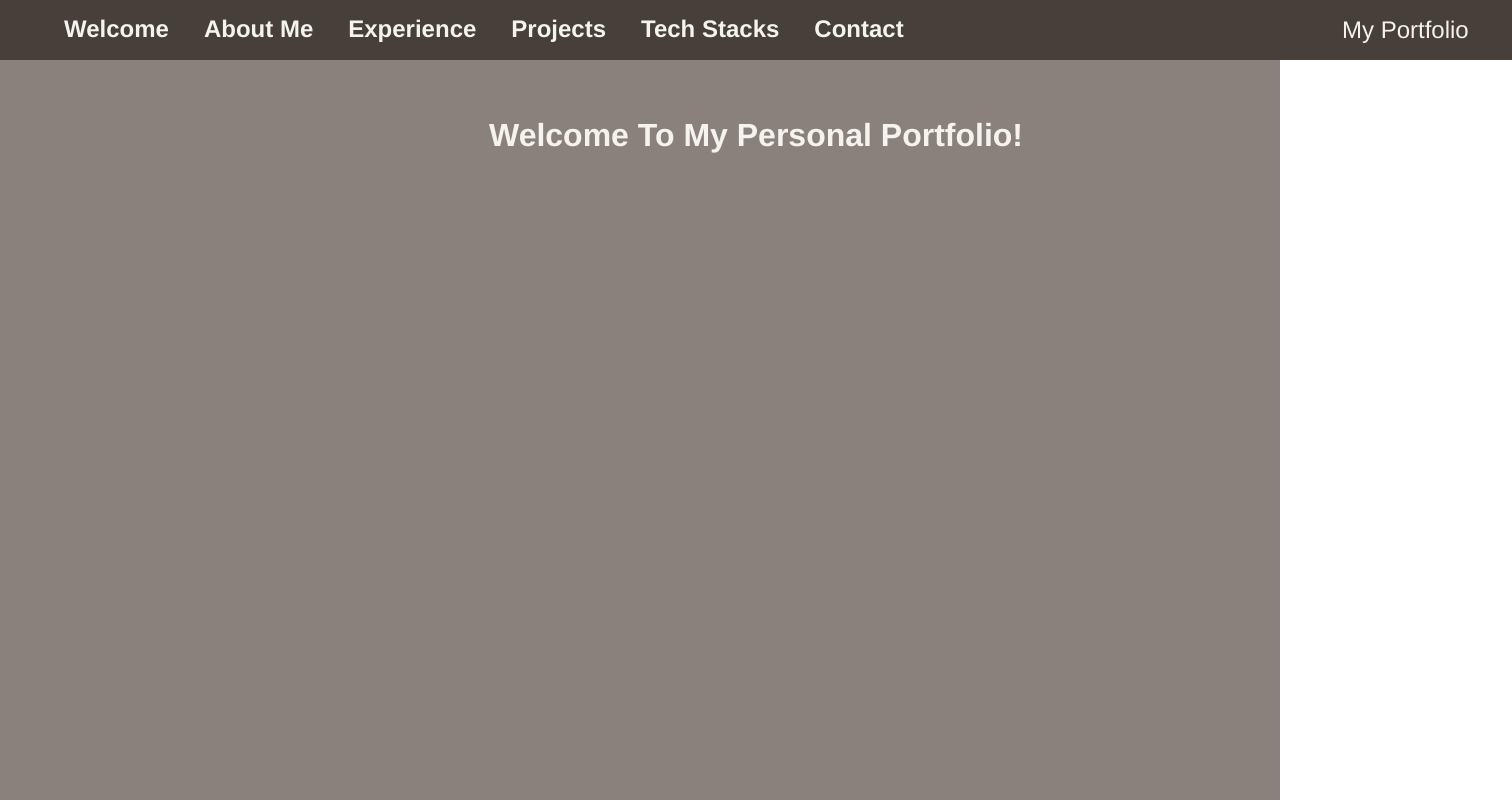
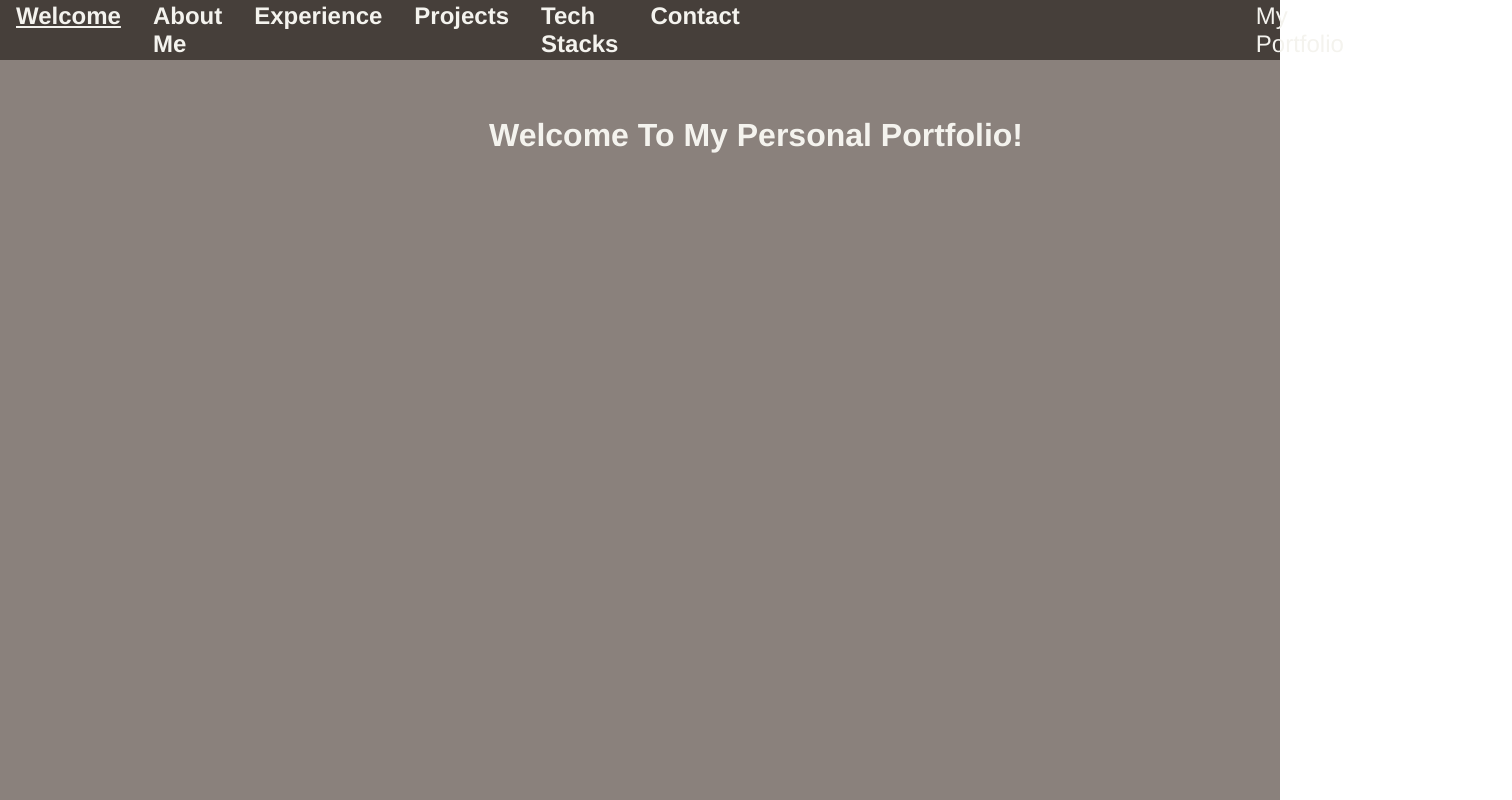
Before and after one commit to AKCDNG/portfolio-page, a React (Create React App) app in the folder portfolio/: page / in a window 1280 px wide. Shown: the top 800 px of the page, 1512 px wide, since content can reach past the window. Built offline with nearby package versions, Linux system fonts and the light colour scheme.

Commit message:
stable flexbox

```diff
--- a/portfolio/src/index.css
+++ b/portfolio/src/index.css
@@ -13,58 +13,43 @@ html {
 
 .navbar {
   display: flex;
+  justify-content: space-between;
+  align-items: center;
   z-index: 1;
-  position: absolute;
-  width: 1512px;
   height: 60px;
-
-  background: #463f3a;
+  background-color: #463f3a;
 }
 
 .navbar-links {
+  margin: 0;
+  padding: 0;
   display: flex;
-  flex-direction: row;
-  align-items: flex-start;
-  padding: 0px;
-  gap: 35px;
-
-  position: absolute;
-  left: 64px;
-  top: 10px;
 }
 
+.navbar-links a {
+  text-decoration: none;
+  color: #f4f3ee;
+  display: block;
+  font-family: 'Helvetica';
+  font-style: normal;
+  font-weight: 700;
+  font-size: 24px;
+  padding: 1rem;
+}
+
+.navbar-links a:hover {
+  text-decoration: underline;
+}
 .navbar-title {
-  position: absolute;
-  width: 168px;
-  height: 37px;
-  left: 1278px;
-  top: 1px;
-
+  display: flex;
+  justify-content: flex-end;
+  align-items: center;
+  padding-left: 500px;
   font-family: 'Helvetica';
   font-style: normal;
   font-weight: 300;
   font-size: 24px;
-  line-height: 37px;
-  /* identical to box height */
-
   color: #f4f3ee;
-}
-
-.navbar-text {
-  text-decoration: none;
-  font-family: 'Helvetica';
-  font-style: normal;
-  font-weight: 700;
-  font-size: 24px;
-  line-height: 37px;
-  /* identical to box height */
-
-  text-align: center;
-  color: #f4f3ee;
-}
-
-.navbar-text:hover {
-  text-decoration: underline;
 }
 
 .welcome,
```
